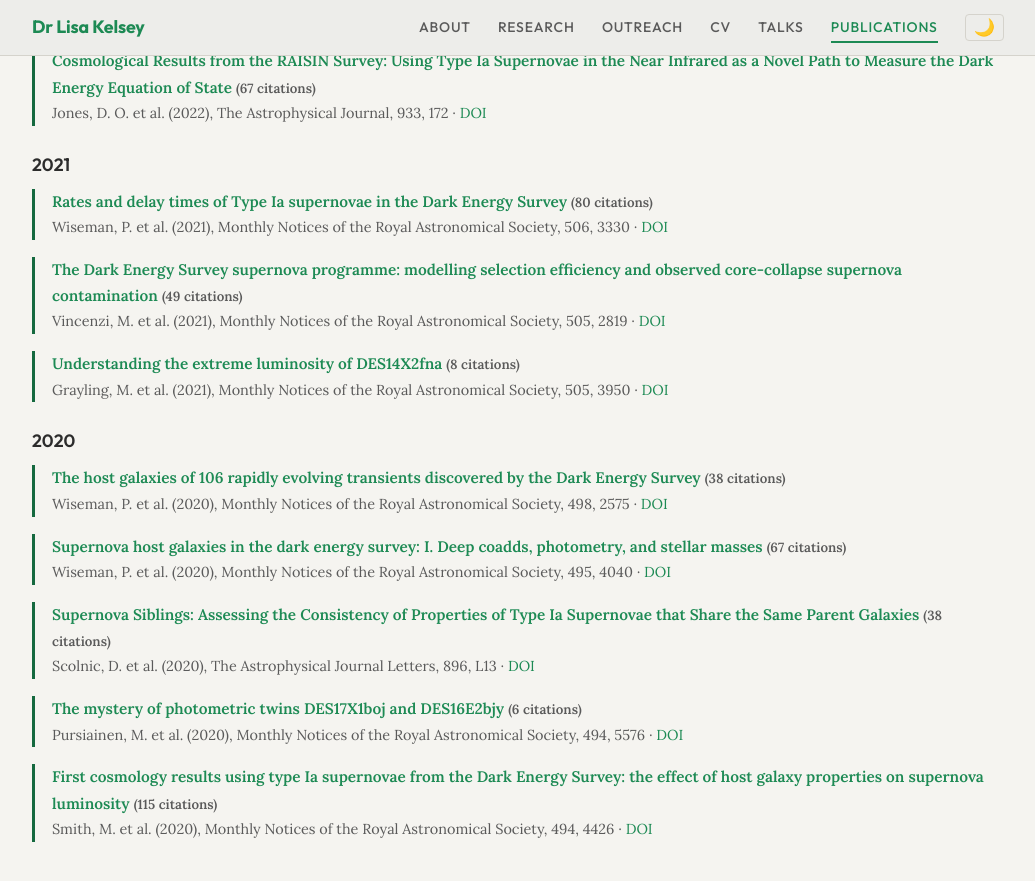
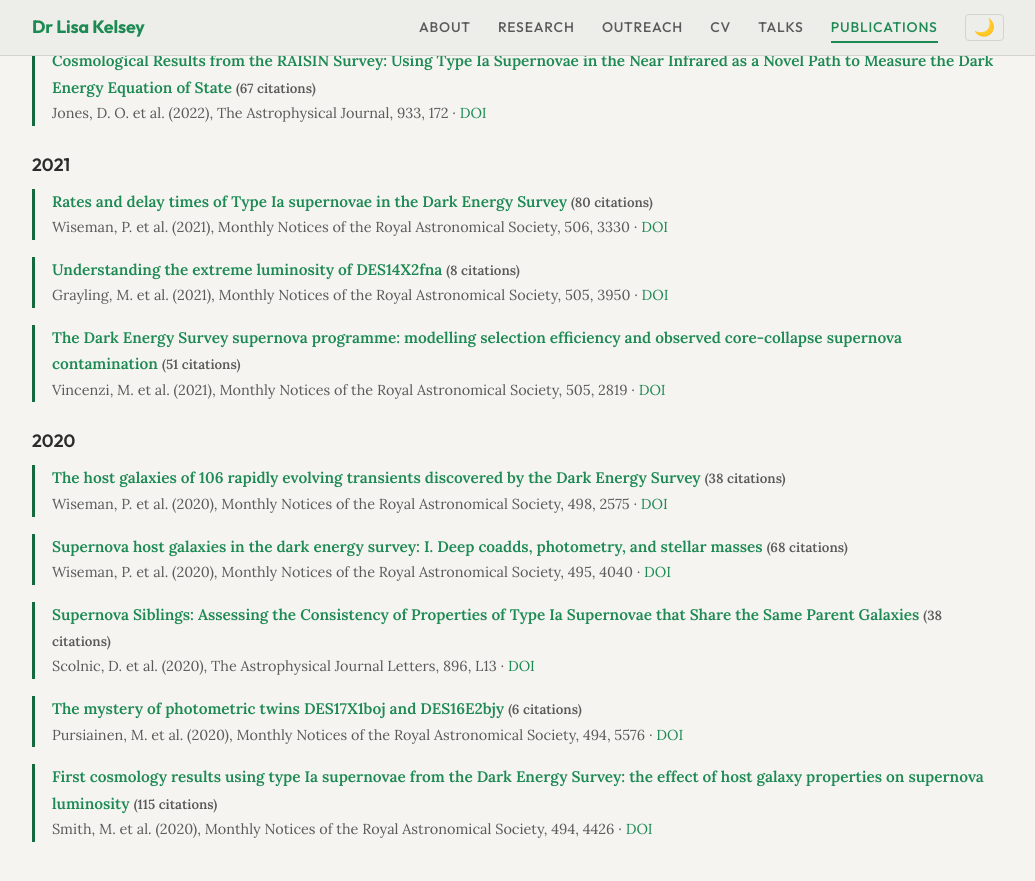
Before and after one commit to LKelsey/LKelsey.github.io, a Jekyll site: the page built from publications.md, in a window 1280 px wide and 900 px high, scrolled down 3851 px. Shown: the top 881 px of the window, without its empty margins (122-1157 px from the left). Built offline with Jekyll 4.4.1, drawn with Linux system fonts in a browser that asks for light colours; part of the change alters nothing that is shown; some of the changed text lies outside the part shown.

Commit message:
Auto-update publications from ADS

```diff
--- a/_data/publications.yml
+++ b/_data/publications.yml
@@ -1,4 +1,4 @@
-# Auto-generated from ADS library on 2026-10-29 12:03 UTC
+# Auto-generated from ADS library on 2026-10-30 11:56 UTC
 # Do not edit manually
 
 first_author:
@@ -32,7 +32,7 @@ first_author:
       journal: "Monthly Notices of the Royal Astronomical Society, 501, 4861"
       url: https://ui.adsabs.harvard.edu/abs/2021MNRAS.501.4861K/abstract
       bibcode: "2021MNRAS.501.4861K"
-      citations: 97
+      citations: 98
       doi: https://doi.org/10.1093/mnras/staa3924
 
 joint_first_author:
@@ -374,14 +374,6 @@ coauthor:
       bibcode: "2021MNRAS.506.3330W"
       citations: 80
       doi: https://doi.org/10.1093/mnras/stab1943
-    - title: "The Dark Energy Survey supernova programme: modelling selection efficiency and observed core-collapse supernova contamination"
-      authors: "Vincenzi, M. et al."
-      year: 2021
-      journal: "Monthly Notices of the Royal Astronomical Society, 505, 2819"
-      url: https://ui.adsabs.harvard.edu/abs/2021MNRAS.505.2819V/abstract
-      bibcode: "2021MNRAS.505.2819V"
-      citations: 49
-      doi: https://doi.org/10.1093/mnras/stab1353
     - title: "Understanding the extreme luminosity of DES14X2fna"
       authors: "Grayling, M. et al."
       year: 2021
@@ -390,6 +382,14 @@ coauthor:
       bibcode: "2021MNRAS.505.3950G"
       citations: 8
       doi: https://doi.org/10.1093/mnras/stab1478
+    - title: "The Dark Energy Survey supernova programme: modelling selection efficiency and observed core-collapse supernova contamination"
+      authors: "Vincenzi, M. et al."
+      year: 2021
+      journal: "Monthly Notices of the Royal Astronomical Society, 505, 2819"
+      url: https://ui.adsabs.harvard.edu/abs/2021MNRAS.505.2819V/abstract
+      bibcode: "2021MNRAS.505.2819V"
+      citations: 51
+      doi: https://doi.org/10.1093/mnras/stab1353
     - title: "The host galaxies of 106 rapidly evolving transients discovered by the Dark Energy Survey"
       authors: "Wiseman, P. et al."
       year: 2020
@@ -404,7 +404,7 @@ coauthor:
       journal: "Monthly Notices of the Royal Astronomical Society, 495, 4040"
       url: https://ui.adsabs.harvard.edu/abs/2020MNRAS.495.4040W/abstract
       bibcode: "2020MNRAS.495.4040W"
-      citations: 67
+      citations: 68
       doi: https://doi.org/10.1093/mnras/staa1302
     - title: "Supernova Siblings: Assessing the Consistency of Properties of Type Ia Supernovae that Share the Same Parent Galaxies"
       authors: "Scolnic, D. et al."
```
